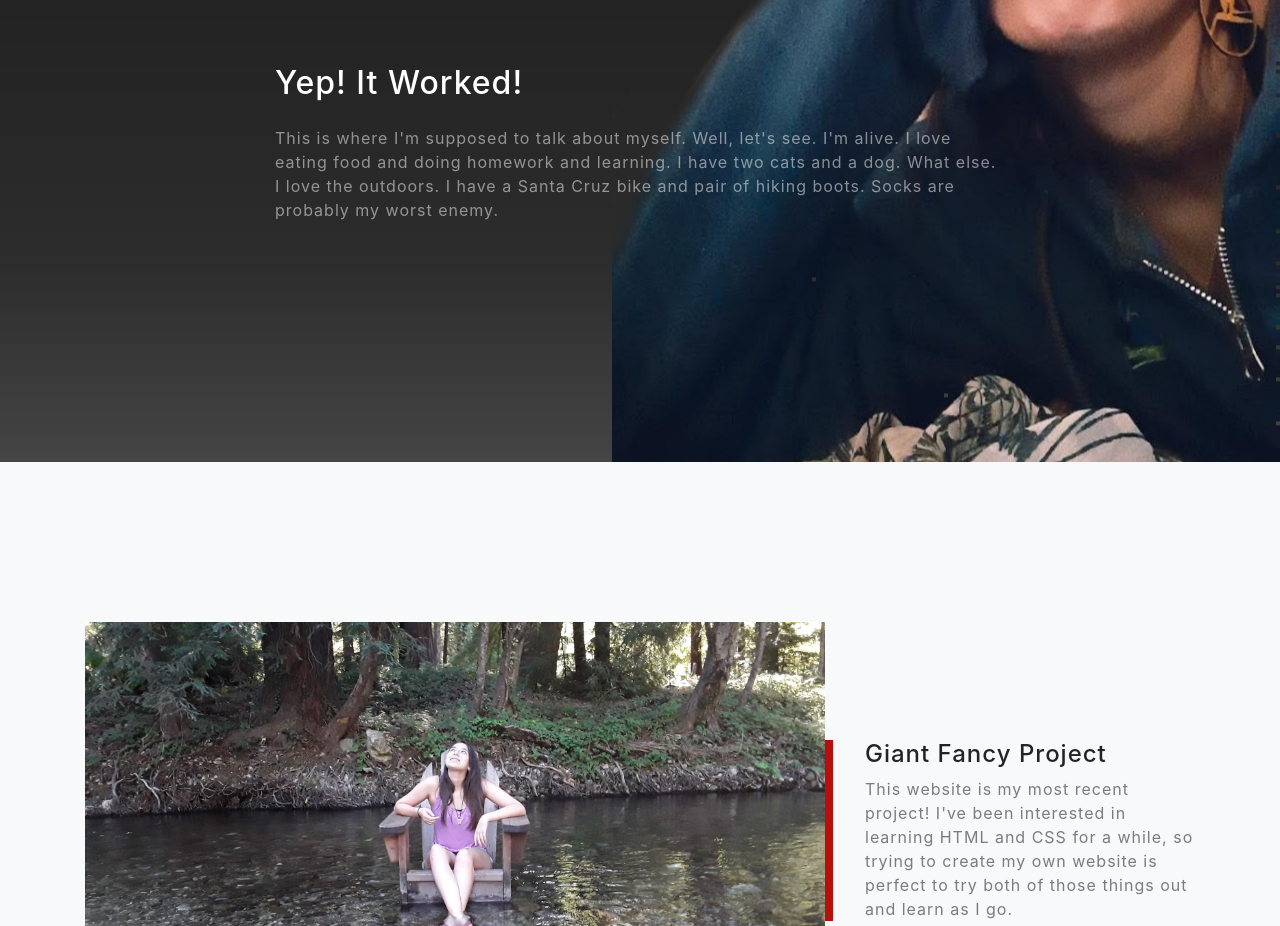
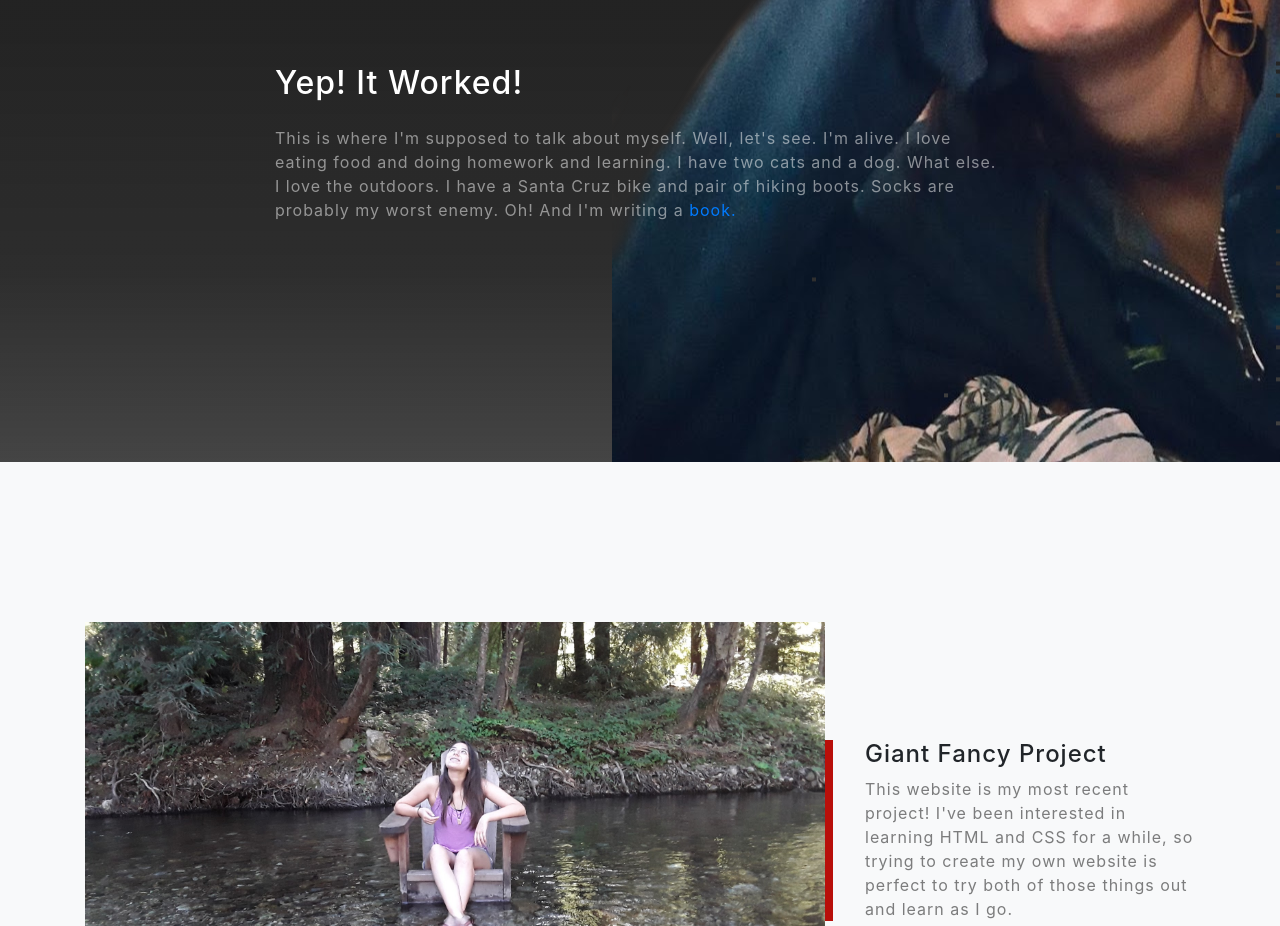
Before and after one commit to caelahouse/caelahouse.github.io, a website with bundled scripts: page index.html in a window 1280 px wide. Shown: the part 1120-2046 px from the top of the page. Built offline with nearby package versions, Linux system fonts and the light colour scheme.

Commit message:
Update index.html

```diff
--- a/index.html
+++ b/index.html
@@ -78,7 +78,7 @@
       <div class="row">
         <div class="col-lg-8 mx-auto">
           <h2 class="text-white mb-4">Yep! It Worked!</h2>
-          <p class="text-white-50">This is where I'm supposed to talk about myself. Well, let's see. I'm alive. I love eating food and doing homework and learning. I have two cats and a dog. What else. I love the outdoors. I have a Santa Cruz bike and pair of hiking boots. Socks are probably my worst enemy.</p>
+          <p class="text-white-50">This is where I'm supposed to talk about myself. Well, let's see. I'm alive. I love eating food and doing homework and learning. I have two cats and a dog. What else. I love the outdoors. I have a Santa Cruz bike and pair of hiking boots. Socks are probably my worst enemy. Oh! And I'm writing a <a href="https://www.wattpad.com/story/77661024-shadow-whispers">book.</a></p>
         </div>
       </div>
     </div>
```
